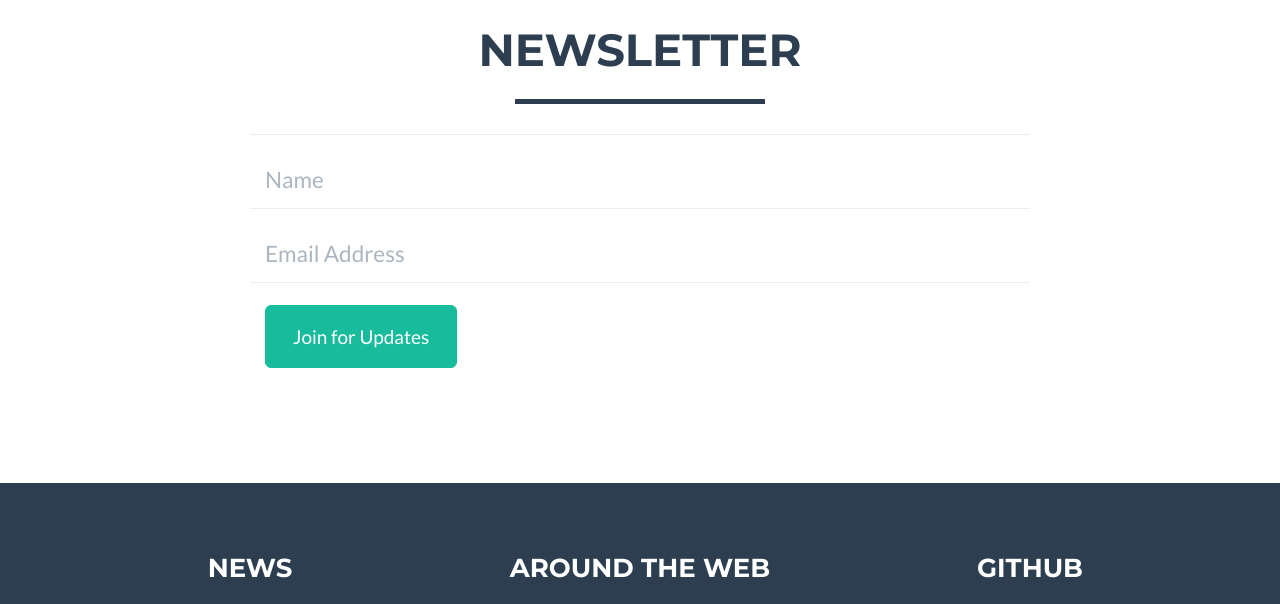
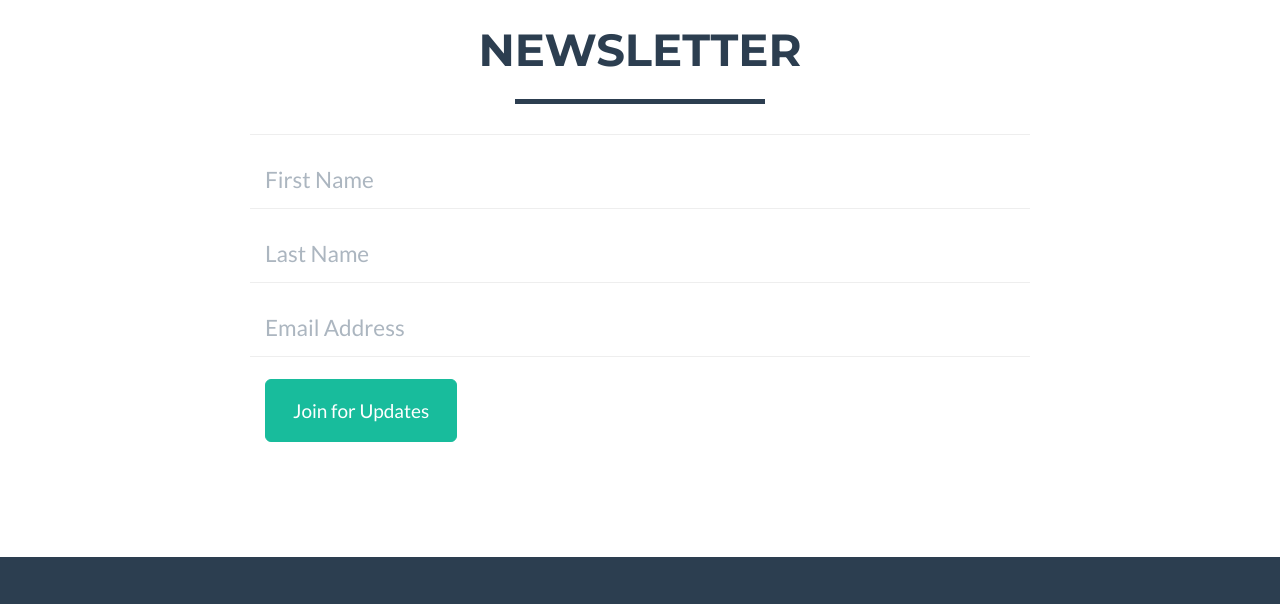
Before and after one commit to lodenet/lodenet.github.io, a plain HTML site: page index.html in a window 1280 px wide. Shown: the part 1720-2324 px from the top of the page. Drawn offline with nearby package versions, Linux system fonts and the light colour scheme; a script that the page names is missing.

Commit message:
newsletter

```diff
--- a/index.html
+++ b/index.html
@@ -137,26 +137,35 @@ restarting node3...done</pre>
             </div>
             <div class="row">
                 <div class="col-lg-8 col-lg-offset-2">
-                    <form role="form">
+                    <!-- Begin MailChimp Signup Form -->
+                    <form action="http://lodenet.us8.list-manage.com/subscribe/post?u=2efcd1d199a79886b28b1e720&amp;id=e218156fdd" method="post" id="mc-embedded-subscribe-form" name="mc-embedded-subscribe-form" class="validate" target="_blank" novalidate>
                         <div class="row">
                             <div class="form-group col-xs-12 floating-label-form-group">
-                                <label for="name">Name</label>
-                                <input class="form-control" type="text" name="name" placeholder="Name">
+                                <label for="FNAME">First Name </label>
+                                <input type="text" value="" name="FNAME" class="form-control" id="mce-FNAME" placeholder="First Name">
                             </div>
                         </div>
                         <div class="row">
                             <div class="form-group col-xs-12 floating-label-form-group">
-                                <label for="email">Email Address</label>
-                                <input class="form-control" type="email" name="email" placeholder="Email Address">
+                                <label for="mce-LNAME">Last Name </label>
+                                <input type="text" value="" name="LNAME" class="form-control" id="mce-LNAME" placeholder="Last Name">
+                            </div>
+                        </div>
+                        <div class="row">
+                            <div class="form-group col-xs-12 floating-label-form-group">
+                                <label for="mce-EMAIL">Email Address </label>
+                                <input type="email" value="" name="EMAIL" class="form-control" id="mce-EMAIL" placeholder="Email Address">
                             </div>
                         </div>
                         <br>
                         <div class="row">
                             <div class="form-group col-xs-12">
-                                <button type="submit" class="btn btn-lg btn-success">Join for Updates</button>
+                                <button type="submit" name="subscribe" id="mc-embedded-subscribe" class="btn btn-lg btn-success">Join for Updates</button>
                             </div>
                         </div>
+                        <div style="position: absolute; left: -5000px;"><input type="text" name="b_2efcd1d199a79886b28b1e720_e218156fdd" tabindex="-1" value=""></div>
                     </form>
+                    <!--End mc_embed_signup-->
                 </div>
             </div>
         </div>
```
